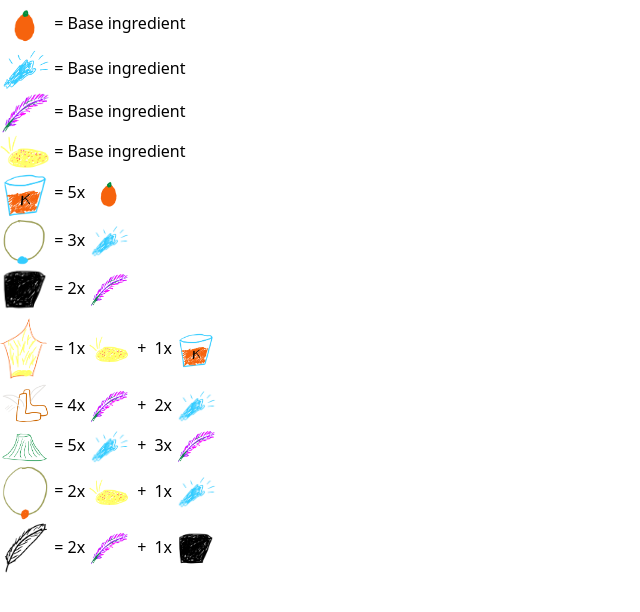
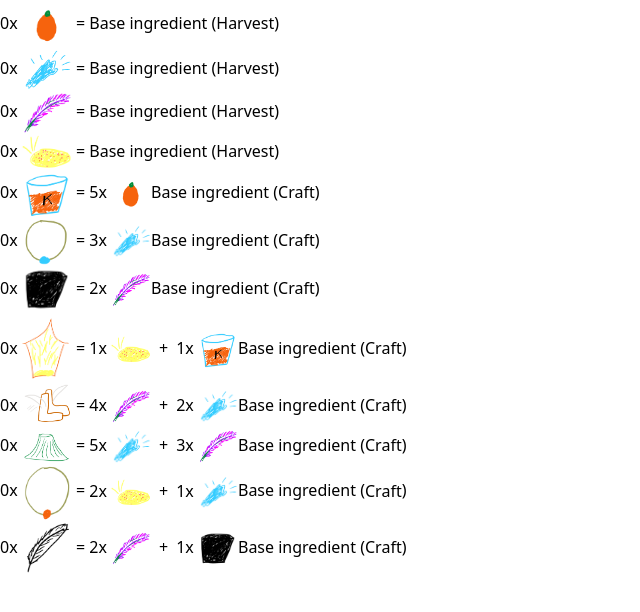
Before and after one commit to RheingoldRiver/sorcerer, a React (Vite) app: page / in a window 1280 px wide. Shown: the top 612 px of the page, without its empty margins (0-640 px from the left). Built offline with nearby package versions, Linux system fonts and the light colour scheme.

Commit message:
working prototype

```diff
--- a/src/components/GameStateProvider/GameStateProvider.tsx
+++ b/src/components/GameStateProvider/GameStateProvider.tsx
@@ -1,27 +1,50 @@
 import { ReactNode, createContext, useState } from "react";
 import { PlayerItems } from "./constants";
+import items from "./items.json";
 
 interface GameState {
-  currentItems: PlayerItems;
-  addItem: (item: string) => void;
+  getQuantity: (item: keyof typeof items) => number;
+  addItem: (item: keyof typeof items) => void;
+  craftItem: (item: keyof typeof items) => boolean;
 }
 
 const DEFAULT_GAME_STATE: GameState = {
-  currentItems: {},
+  getQuantity: () => 0,
   addItem: () => {},
+  craftItem: () => false,
 };
 
 export const GameStateContext = createContext(DEFAULT_GAME_STATE);
 export default function GameStateProvider({ children }: { children: ReactNode }) {
   const [currentItems, setCurrentItems] = useState<PlayerItems>({});
-  const addItem = (item: string) => {
-    setCurrentItems({ ...currentItems, item: (currentItems[item] ?? 0) + 1 });
+  const getQuantity = (item: keyof typeof items) => {
+    return currentItems[item] ?? 0;
+  };
+  const addItem = (item: keyof typeof items) => {
+    setCurrentItems({ ...currentItems, [item]: getQuantity(item) + 1 });
+  };
+  const craftItem = (item: keyof typeof items) => {
+    let canCraft = true;
+    items[item].ingredients.forEach(({ ingredient, quantity }) => {
+      if (getQuantity(ingredient as keyof typeof items) < quantity) {
+        canCraft = false;
+      }
+    });
+    if (!canCraft) return false;
+    const nextItems = { ...currentItems };
+    nextItems[item] = getQuantity(item) + 1;
+    items[item].ingredients.forEach(({ ingredient, quantity }) => {
+      nextItems[ingredient] = getQuantity(ingredient as keyof typeof items) - quantity;
+    });
+    setCurrentItems(nextItems);
+    return true;
   };
   return (
     <GameStateContext.Provider
       value={{
-        currentItems,
+        getQuantity,
         addItem,
+        craftItem,
       }}
     >
       {children}
--- a/src/components/GameStateProvider/items.json
+++ b/src/components/GameStateProvider/items.json
@@ -22,7 +22,7 @@
   "orange juice": {
     "ingredients": [
       {
-        "item": "orange",
+        "ingredient": "orange",
         "quantity": 5
       }
     ],
@@ -32,7 +32,7 @@
   "crystal amulet": {
     "ingredients": [
       {
-        "item": "crystal shard",
+        "ingredient": "crystal shard",
         "quantity": 3
       }
     ],
@@ -42,7 +42,7 @@
   "mystic ink": {
     "ingredients": [
       {
-        "item": "mystic feather",
+        "ingredient": "mystic feather",
         "quantity": 2
       }
     ],
@@ -52,11 +52,11 @@
   "sunshine elixir": {
     "ingredients": [
       {
-        "item": "sunstone",
+        "ingredient": "sunstone",
         "quantity": 1
       },
       {
-        "item": "orange juice",
+        "ingredient": "orange juice",
         "quantity": 1
       }
     ],
@@ -66,11 +66,11 @@
   "featherlight boots": {
     "ingredients": [
       {
-        "item": "mystic feather",
+        "ingredient": "mystic feather",
         "quantity": 4
       },
       {
-        "item": "crystal shard",
+        "ingredient": "crystal shard",
         "quantity": 2
       }
     ],
@@ -80,11 +80,11 @@
   "reflective cloak": {
     "ingredients": [
       {
-        "item": "crystal shard",
+        "ingredient": "crystal shard",
         "quantity": 5
       },
       {
-        "item": "mystic feather",
+        "ingredient": "mystic feather",
         "quantity": 3
       }
     ],
@@ -94,11 +94,11 @@
   "flameheart pendant": {
     "ingredients": [
       {
-        "item": "sunstone",
+        "ingredient": "sunstone",
         "quantity": 2
       },
       {
-        "item": "crystal shard",
+        "ingredient": "crystal shard",
         "quantity": 1
       }
     ],
@@ -108,11 +108,11 @@
   "mystic quill": {
     "ingredients": [
       {
-        "item": "mystic feather",
+        "ingredient": "mystic feather",
         "quantity": 2
       },
       {
-        "item": "mystic ink",
+        "ingredient": "mystic ink",
         "quantity": 1
       }
     ],
--- /dev/null
+++ b/src/components/InventorySlot/InventorySlot.tsx
@@ -0,0 +1,56 @@
+import { useContext } from "react";
+import { GameStateContext } from "../GameStateProvider/GameStateProvider";
+import { Item } from "../Item/Item";
+import items from "./../GameStateProvider/items.json";
+
+export const InventorySlot = ({
+  item,
+  info,
+}: {
+  item: keyof typeof items;
+  info: (typeof items)[keyof typeof items];
+}) => {
+  const { getQuantity, addItem, craftItem } = useContext(GameStateContext);
+  return (
+    <div>
+      {getQuantity(item)}x <Item item={item} size="medium"></Item> ={" "}
+      {info.ingredients.length > 0 ? (
+        <>
+          {" "}
+          <ul className="inline-block separated-plus">
+            {info.ingredients.map(({ ingredient, quantity }) => (
+              <li key={`${item}-${ingredient}`} className="inline-block">
+                {quantity}x <Item item={ingredient} size="small"></Item>
+              </li>
+            ))}
+          </ul>
+          <>
+            Base ingredient (
+            <button
+              onClick={(e) => {
+                e.preventDefault();
+                craftItem(item);
+              }}
+            >
+              Craft
+            </button>
+            )
+          </>
+        </>
+      ) : (
+        <>
+          Base ingredient (
+          <button
+            onClick={(e) => {
+              e.preventDefault();
+              addItem(item);
+            }}
+          >
+            Harvest
+          </button>
+          )
+        </>
+      )}
+    </div>
+  );
+};
--- a/src/components/Item/Item.tsx
+++ b/src/components/Item/Item.tsx
@@ -7,7 +7,7 @@ export const Item = ({ item, size }: { item: string; size: keyof typeof SIZES })
   const imgUrl = new URL("/" + item + ".png", import.meta.url).href;
   return (
     <>
-      <img src={imgUrl} width={SIZES[size][0]} height={SIZES[size][1]} className="inline-block" />
+      <img src={imgUrl} width={SIZES[size][0]} height={SIZES[size][1]} className="inline-block" title={item} />
     </>
   );
 };
--- a/src/components/Items/Items.tsx
+++ b/src/components/Items/Items.tsx
@@ -1,22 +1,11 @@
-import { Item } from "../Item/Item";
 import items from "./../GameStateProvider/items.json";
+import { InventorySlot } from "../InventorySlot/InventorySlot";
 
 export const Items = () => {
   return (
     <div>
       {Object.entries(items).map(([item, info]) => (
-        <div key={item}>
-          <Item item={item} size="medium"></Item> ={" "}
-          <ul className="inline-block separated-plus">
-            {info.ingredients.length > 0
-              ? info.ingredients.map(({ item: ing, quantity }) => (
-                  <li key={`${item}-${ing}`} className="inline-block">
-                    {quantity}x <Item item={ing} size="small"></Item>
-                  </li>
-                ))
-              : "Base ingredient"}
-          </ul>
-        </div>
+        <InventorySlot key={item} item={item as keyof typeof items} info={info} />
       ))}
     </div>
   );
```
